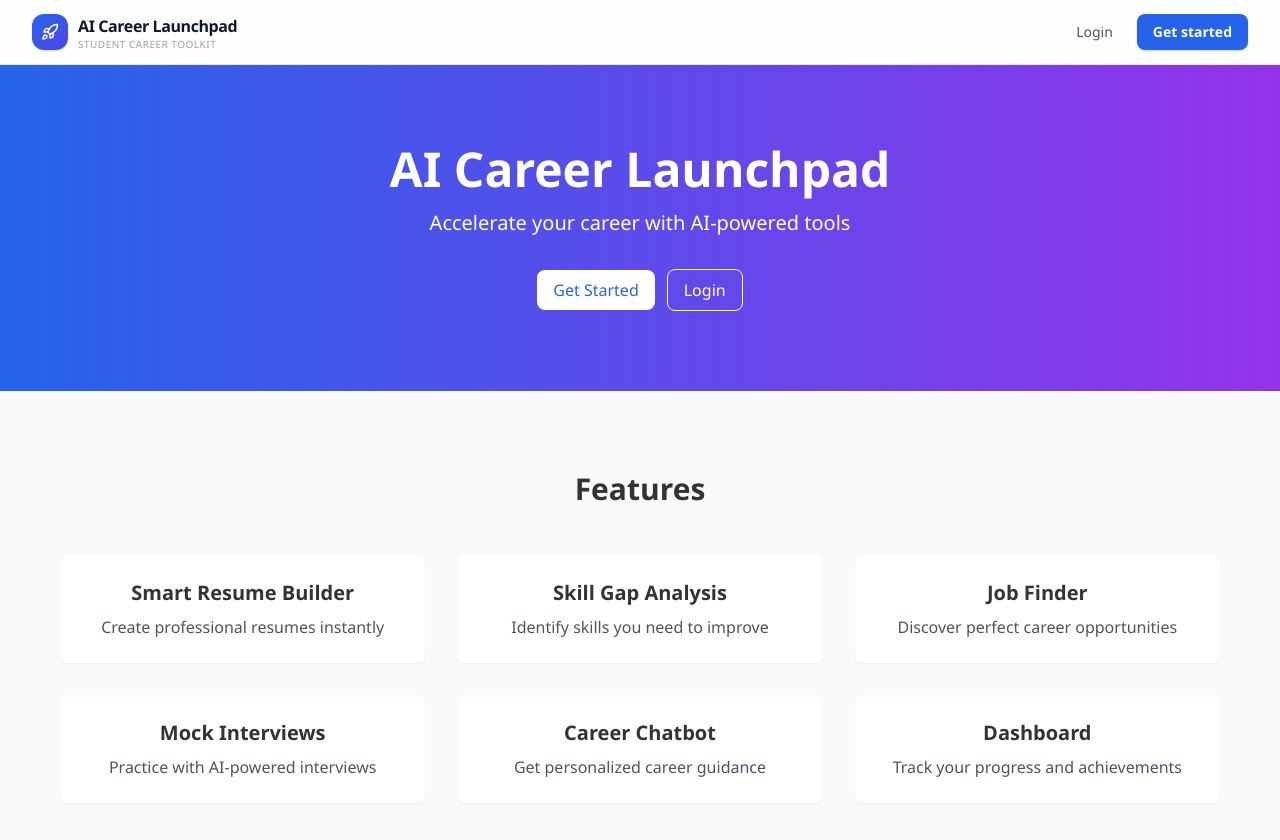
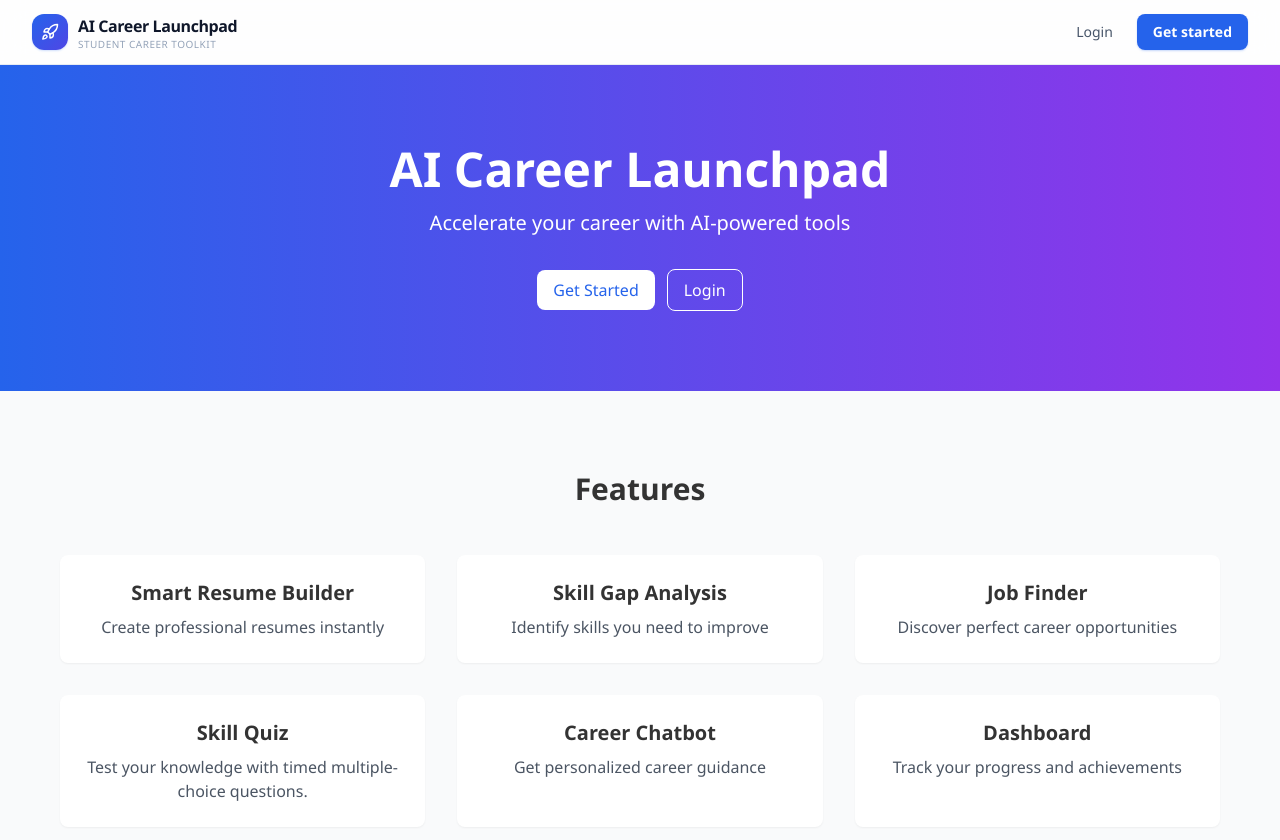
Before and after one commit to anaskiani/ai-career-launchpad, a React (Vite) app in the folder frontend/: page / in a window 1280 px wide. Shown: the top 840 px of the page. Built offline with nearby package versions, Linux system fonts and the light colour scheme; the HTML template or start-up script is replaced by a standard one.

Commit message:
feat: implement sidebar navigation component and homepage layout

```diff
--- a/frontend/src/components/Common/Sidebar.jsx
+++ b/frontend/src/components/Common/Sidebar.jsx
@@ -17,7 +17,7 @@ export const Sidebar = () => {
     { icon: FileText, label: 'Resume Builder', path: '/resume' },
     { icon: Zap, label: 'Skill Gap', path: '/skills' },
     { icon: Briefcase, label: 'Job Finder', path: '/jobs' },
-    { icon: Users, label: 'Mock Interview', path: '/interview' },
+    { icon: Users, label: 'Skill Quiz', path: '/interview' },
     { icon: MessageSquare, label: 'AI Chatbot', path: '/chatbot' },
   ];
 
--- a/frontend/src/pages/HomePage.jsx
+++ b/frontend/src/pages/HomePage.jsx
@@ -29,7 +29,7 @@ export const HomePage = () => {
               { title: 'Smart Resume Builder', desc: 'Create professional resumes instantly' },
               { title: 'Skill Gap Analysis', desc: 'Identify skills you need to improve' },
               { title: 'Job Finder', desc: 'Discover perfect career opportunities' },
-              { title: 'Mock Interviews', desc: 'Practice with AI-powered interviews' },
+              { title: 'Skill Quiz', desc: 'Test your knowledge with timed multiple-choice questions.' },
               { title: 'Career Chatbot', desc: 'Get personalized career guidance' },
               { title: 'Dashboard', desc: 'Track your progress and achievements' }
             ].map((feature, i) => (
```
